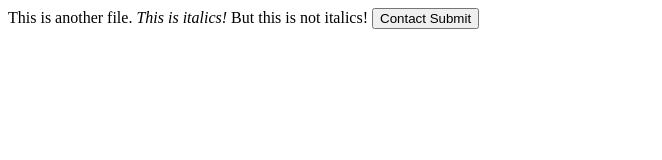
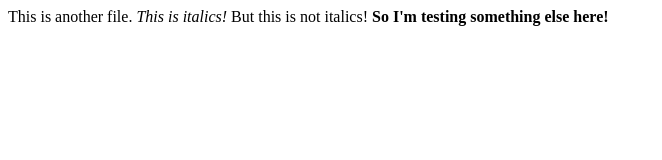
Before and after one commit to dszajda/splitmate, a plain HTML site: page contact.html in a window 1280 px wide. Shown: the whole page, without its empty margins (0-662 px from the left). Drawn offline with Linux system fonts and the light colour scheme.

Commit message:
trying to get these consistent

```diff
--- a/contact.html
+++ b/contact.html
@@ -5,7 +5,7 @@
     <Body>
         <i>This is italics!</i>
         But this is not italics!
-        <button>Contact Submit</button>
+        <B>So I'm testing something else here!</B>
     </Body>
 
 </HTML>
```
